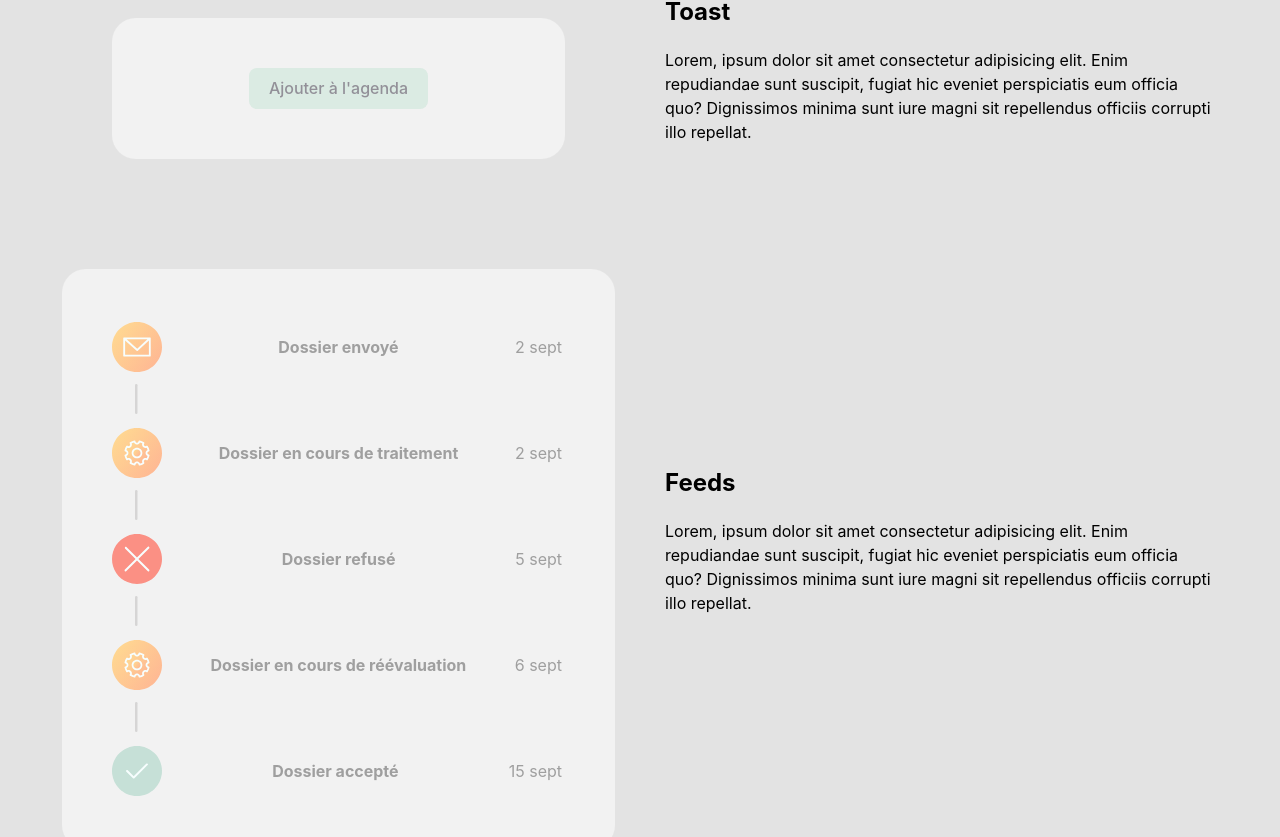
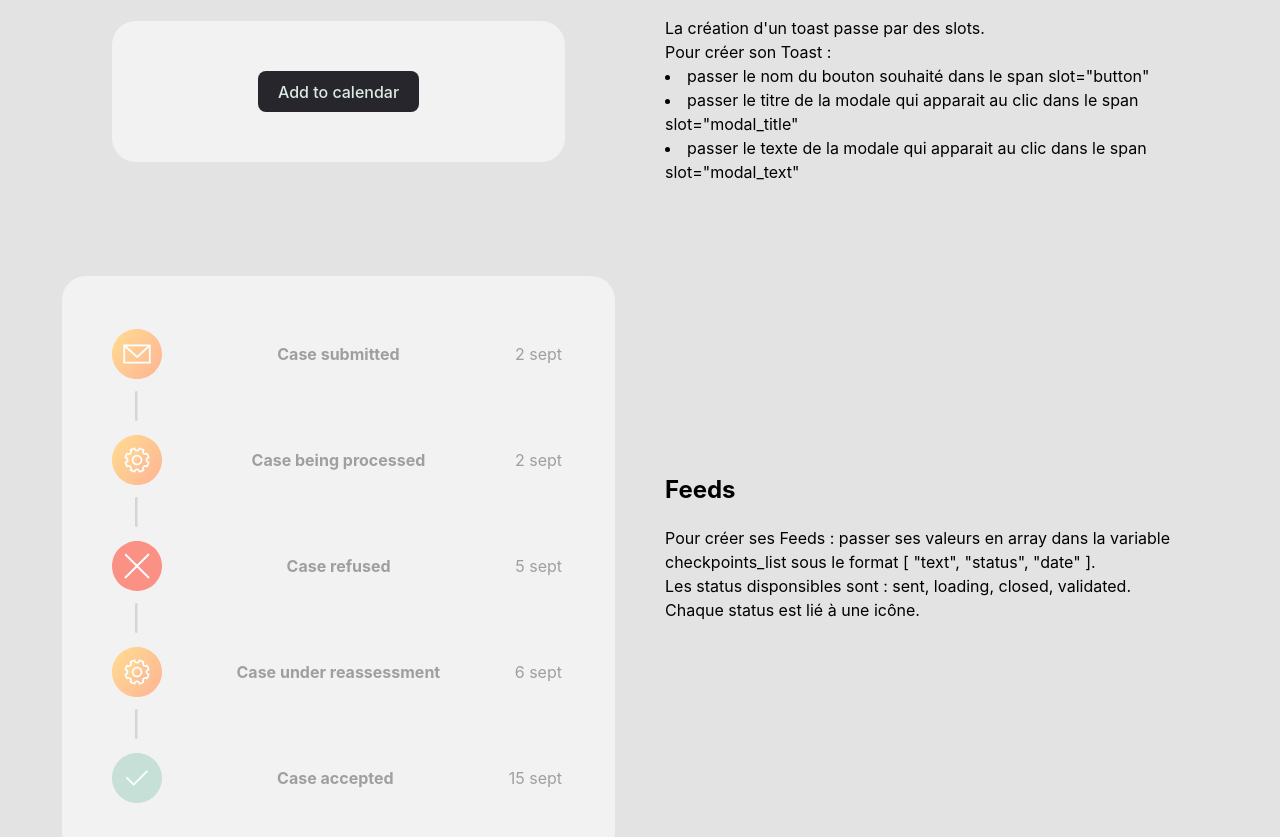
Before and after one commit to TP-Svelte/TP_Svelte_components, a Svelte app: page / in a window 1280 px wide. Shown: the part 496-1333 px from the top of the page. Built offline with nearby package versions, Linux system fonts and the light colour scheme.

Commit message:
Add Dark mode to Chloe Components

```diff
--- a/index.html
+++ b/index.html
@@ -2,7 +2,7 @@
 <html lang="en">
   <head>
     <meta charset="UTF-8" />
-    <link rel="icon" type="image/png" href="https://svelte.dev/favicon.png" />
+    <link rel="icon" type="image/png" href="src/assets/favicon.png" />
     <meta name="viewport" content="width=device-width, initial-scale=1.0" />
     <title>Component collection - HETIC</title>
   </head>
--- a/src/App.svelte
+++ b/src/App.svelte
@@ -23,11 +23,11 @@
 
 
     let checkpoints_list = [
-      [ "Dossier envoyé", "sent", "2 sept" ],
-      [ "Dossier en cours de traitement", "loading", "2 sept" ],
-      [ "Dossier refusé", "closed", "5 sept" ],
-      [ "Dossier en cours de réévaluation", "loading", "6 sept"],
-      [ "Dossier accepté", "validated", "15 sept" ]
+      [ "Case submitted", "sent", "2 sept" ],
+      [ "Case being processed", "loading", "2 sept" ],
+      [ "Case refused", "closed", "5 sept" ],
+      [ "Case under reassessment", "loading", "6 sept"],
+      [ "Case accepted", "validated", "15 sept" ]
     ];
 
     // REVIEWS
@@ -50,48 +50,53 @@
 <!-- <div class="container"> -->
 <Header />
 <div on:click={toggleMode}>
-    <Button darkMode={darkMode} />
+    <Button darkMode={darkMode}>
+        {#if darkMode == true}
+            Dark mode
+        {:else}
+            Light mode
+        {/if}
+    </Button>
 </div>
 <div class="flex">
     <div>
-        <!--
-            Pour créer son Toast :
-            - mettre le nom du bouton dans le <span slot="button">
-            - mettre le titre de la modale qui apparait au clic dans <span slot="modal_title">
-            - mettre le texte de la modale qui apparait au clic dans <span slot="modal_text">
-        -->
-        <Toast>
+        <Toast darkMode={darkMode}>
             <span slot="button">
-                Ajouter à l'agenda
+                Add to calendar
             </span>
 
             <span slot="modal_title">
-                Evènement ajouté
+                Event added
             </span>
 
             <span slot="modal_text">
-                Vous pouvez retrouver cet évènement dans votre agenda
+                Now, you can find this event in your calendar.
             </span>
         </Toast>
     </div>
     <div class="doc">
         <h2>Toast</h2>
-        <p>Lorem, ipsum dolor sit amet consectetur adipisicing elit. Enim repudiandae sunt suscipit, fugiat hic eveniet perspiciatis eum officia quo? Dignissimos minima sunt iure magni sit repellendus officiis corrupti illo repellat.</p>
+        <p> La création d'un toast passe par des slots. <br>
+            Pour créer son Toast :
+            <li>passer le nom du bouton souhaité dans le span slot="button"</li>
+            <li>passer le titre de la modale qui apparait au clic dans le span slot="modal_title"</li>
+            <li>passer le texte de la modale qui apparait au clic dans le span slot="modal_text"</li>
+        </p>
 
     </div>
 </div>
 <div class="flex">
     <div>
-        <!--
-            Pour créer ses Feeds :
-            donner ses valeurs dans la variable checkpoints_list sous le format [ "text", "status", "date" ].
-            Les status disponsibles sont : sent, loading, closed, validated.
-        -->
-        <Feeds checkpoints={checkpoints_list} />
+        <Feeds darkMode={darkMode} checkpoints={checkpoints_list} />
     </div>
     <div class="doc">
         <h2>Feeds</h2>
-        <p>Lorem, ipsum dolor sit amet consectetur adipisicing elit. Enim repudiandae sunt suscipit, fugiat hic eveniet perspiciatis eum officia quo? Dignissimos minima sunt iure magni sit repellendus officiis corrupti illo repellat.</p>
+        <p>
+            Pour créer ses Feeds :
+            passer ses valeurs en array dans la variable checkpoints_list sous le format [ "text", "status", "date" ].
+            <br>Les status disponsibles sont : sent, loading, closed, validated.
+            <br>Chaque status est lié à une icône.
+        </p>
     </div>
 </div>
 
@@ -139,7 +144,13 @@
 <!-- </div> -->
 
 <div on:click={toggleMode}>
-    <Button darkMode={darkMode} />
+    <Button darkMode={darkMode}>
+        {#if darkMode == true}
+            Dark mode
+        {:else}
+            Light mode
+        {/if}
+    </Button>
 </div>
 
 <style>
--- a/src/UI/Button.svelte
+++ b/src/UI/Button.svelte
@@ -1,16 +1,9 @@
 <script>
     export let darkMode;
-
-
-
 </script>
 
 <button  class={darkMode ?  'button-dark' : 'button-light'}>
-    {#if darkMode == true}
-    Dark mode
-    {:else}
-    Light mode
-    {/if}
+    <slot/>
 </button>
 
 
--- a/src/UI/Feeds.svelte
+++ b/src/UI/Feeds.svelte
@@ -1,5 +1,6 @@
 <script>
     export let checkpoints;
+    export let darkMode;
 
     const sent_img = "src/assets/sent.svg";
     const loading_img = "src/assets/loading.svg";
@@ -7,7 +8,7 @@
     const validated_img = "src/assets/validated.svg";
 </script>
 
-<div id="Feeds">
+<div id="Feeds" class={darkMode ?  'feeds-light' : 'feeds-dark'}>
     {#each checkpoints as checkpoint}
         <div>
             {#if checkpoint[1] === "sent"}
@@ -27,10 +28,16 @@
 
 <style>
     #Feeds{
-        /* margin: 50px; */
-        background-color: #F2F2F2;
         padding: 50px;
         border-radius: 24px;
+    }
+
+    .feeds-light{
+        background-color: #F2F2F2;
+    }
+
+    .feeds-dark{
+        background-color: #141316;
     }
 
     #Feeds div{
--- a/src/UI/Reviews.svelte
+++ b/src/UI/Reviews.svelte
@@ -57,7 +57,7 @@ import StarRating from 'svelte-star-rating';
     justify-content: space-between;
     align-content: center;
     align-items: center;
-    color: #BCBCBC;
+    color: #9F9F9F;
 }
 
 .content-review {
--- a/src/UI/Toast.svelte
+++ b/src/UI/Toast.svelte
@@ -1,15 +1,18 @@
 <script>
+    export let darkMode;
+    import ButtonMain from "./Button.svelte";
+
     const deploy = () => {
         document.getElementById("hidden_modal").style.display = "block";
         setTimeout("document.getElementById('hidden_modal').style.display = 'none'",3000);
     }
 </script>
 
-<div id="Toast" on:click={ deploy }>
-    <button>
+<div id="Toast" class={darkMode ? 'toast-light' : 'toast-dark'} on:click={ deploy }>
+    <ButtonMain darkMode={darkMode}>
         <slot name="button"/>
-    </button>
-    <div id="hidden_modal">
+    </ButtonMain>
+    <div id="hidden_modal" class={darkMode ? 'toast-light' : 'toast-dark'} >
         <h3><slot name="modal_title"/></h3>
         <p><slot name="modal_text"/></p>
     </div>
@@ -18,9 +21,16 @@
 <style>
     #Toast{
         margin: 50px;
-        background-color: #F2F2F2;
         padding: 50px;
         border-radius: 24px;
+    }
+
+    .toast-light{
+        background-color: #F2F2F2;
+    }
+
+    .toast-dark{
+        background-color: #141316;
     }
 
     #Toast h3{
@@ -37,7 +47,7 @@
         transform: scale(.2);
         position: relative;
         bottom: -14px;
-        left: 12px;
+        left: 30px;
     }
 
     #Toast p{
@@ -46,13 +56,12 @@
 
     #Toast button{
         background-color: #DBEBE3;
-        color: #929098;
+        color: #9F9F9F;
     }
 
     #hidden_modal{
         display: none;
         z-index: 1;
-        background: #F2F2F2;
         padding: 10px 20px;
         width: 300px;
         border-radius: 24px;
--- a/src/UI/UserCard.svelte
+++ b/src/UI/UserCard.svelte
@@ -46,7 +46,7 @@ $: filteredList = persons.filter(item => item.name.indexOf(search) !== -1);
     display: flex;
     justify-items: center;
     align-items: center;
-    color: #BCBCBC;
+    color: #9F9F9F;
 }
 
 .filter {
```
Also changed, not shown: src/assets/favicon.png (added).
